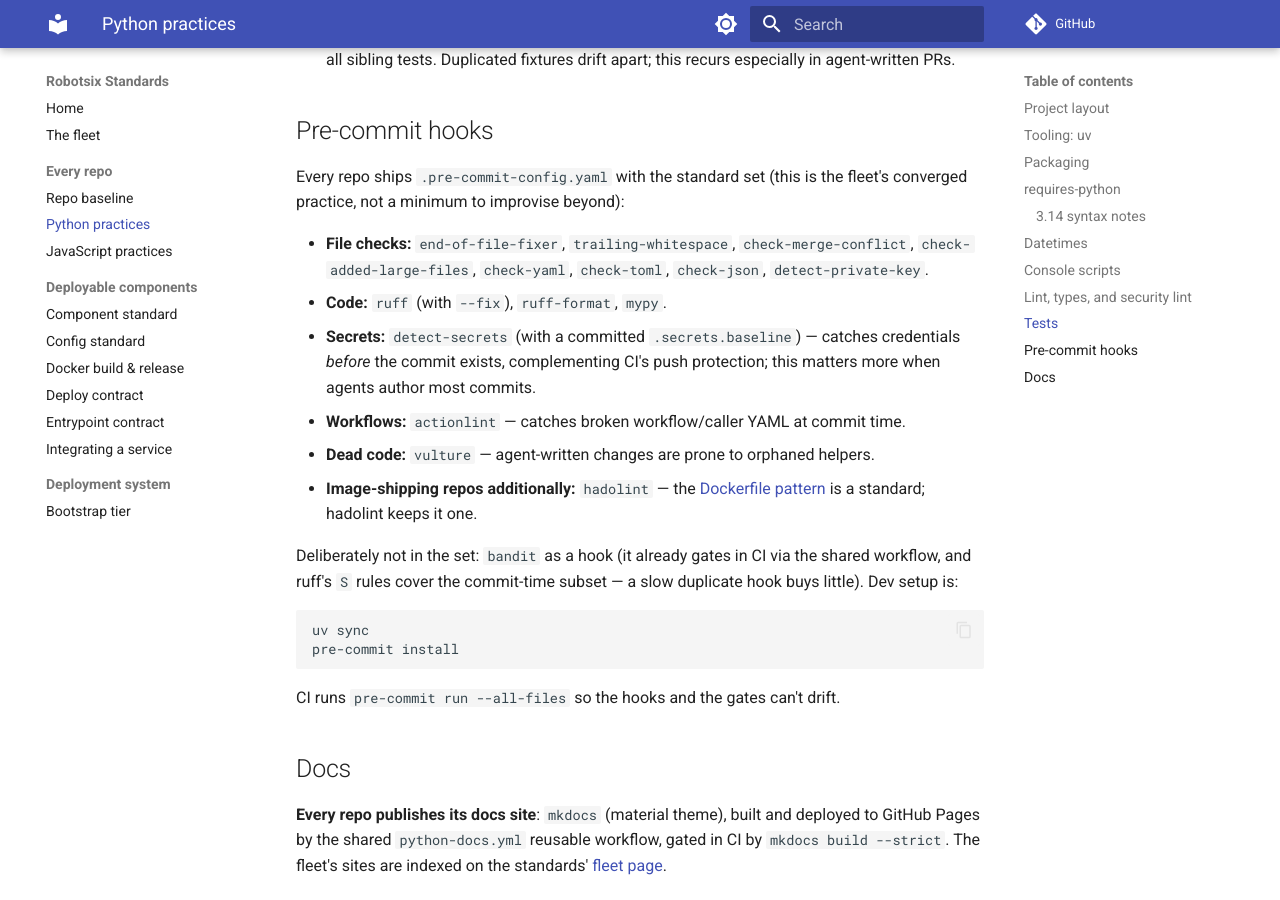
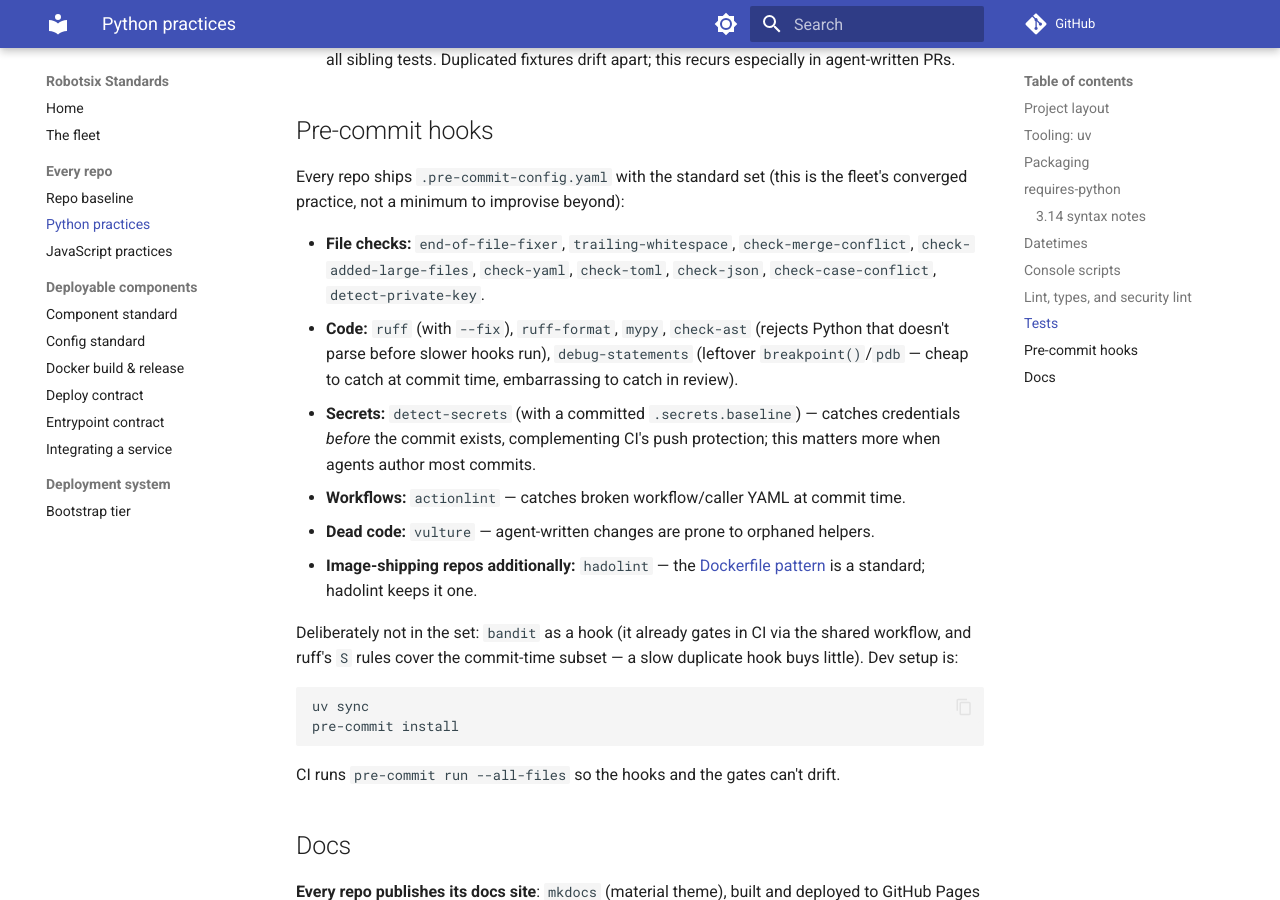
Before and after one commit to damien-robotsix/robotsix-standards, an MkDocs documentation site: the page built from docs/python.md, in a window 1280 px wide and 900 px high, scrolled down 3615 px. Built offline with MkDocs 1.6.1 and Material for MkDocs 9.7.7, drawn with Linux system fonts in a browser that asks for light colours; comment, search, counter and statistics services are not loaded.

Commit message:
Adopt fleet pre-commit extras; dependency-review severity is a floor
Operator-approved outcomes of the 2026-07-03/04 llmio conformance
audit:

- python.md's converged hook set adopts check-ast, check-case-conflict,
  and debug-statements — the mill already rolled these into repos
  (llmio #346), so the set was behind the fleet's actual practice.
- repo-baseline: dependency-review fail-on-severity: high is the
  required floor, not an exact value — llmio runs moderate (stricter),
  which is now explicitly fine.

Co-Authored-By: Claude Fable 5 <noreply@anthropic.com>

```diff
--- a/docs/python.md
+++ b/docs/python.md
@@ -161,8 +161,11 @@ fleet's converged practice, not a minimum to improvise beyond):
 
 - **File checks:** `end-of-file-fixer`, `trailing-whitespace`,
   `check-merge-conflict`, `check-added-large-files`, `check-yaml`,
-  `check-toml`, `check-json`, `detect-private-key`.
-- **Code:** `ruff` (with `--fix`), `ruff-format`, `mypy`.
+  `check-toml`, `check-json`, `check-case-conflict`, `detect-private-key`.
+- **Code:** `ruff` (with `--fix`), `ruff-format`, `mypy`, `check-ast`
+  (rejects Python that doesn't parse before slower hooks run),
+  `debug-statements` (leftover `breakpoint()`/`pdb` — cheap to catch at
+  commit time, embarrassing to catch in review).
 - **Secrets:** `detect-secrets` (with a committed `.secrets.baseline`) —
   catches credentials *before* the commit exists, complementing CI's push
   protection; this matters more when agents author most commits.
```
Also changed, not shown: changelog.d/20260704T000000Z-hook-set-and-severity.misc.md (added, +1 -0 lines), docs/repo-baseline.md (+3 -1 lines).
